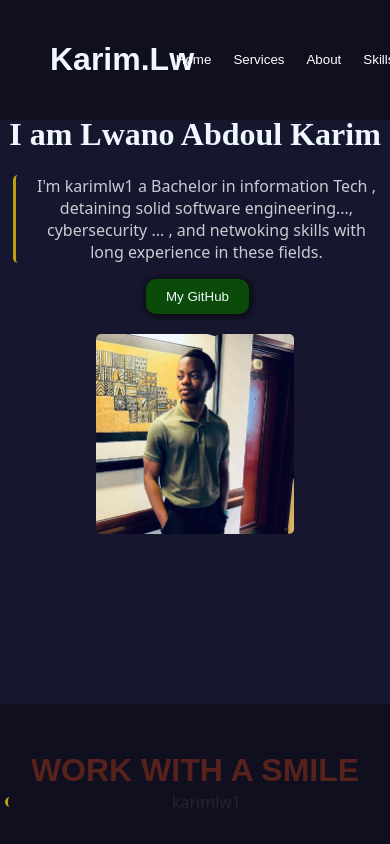
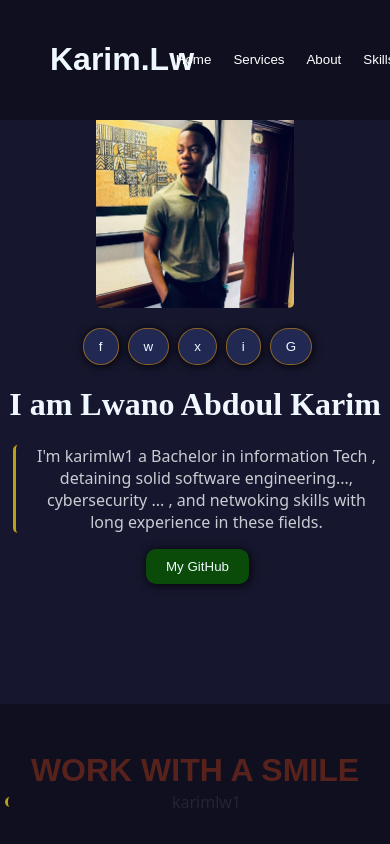
Before and after one commit to Karimlw1/my-website, a plain HTML site: page index.html in a window 390 px wide. Drawn offline with Linux system fonts and the light colour scheme.

Commit message:
Update styles.css

```diff
--- a/styles.css
+++ b/styles.css
@@ -86,8 +86,8 @@ footer p{
 }
 @media (max-width: 800px) {
     main{
-        flex-direction: column;
-        padding-top: 50px;
+        flex-direction: column-reverse;
+        padding-top: 100px;
         margin-top: 5px;
     }
     img{
```
